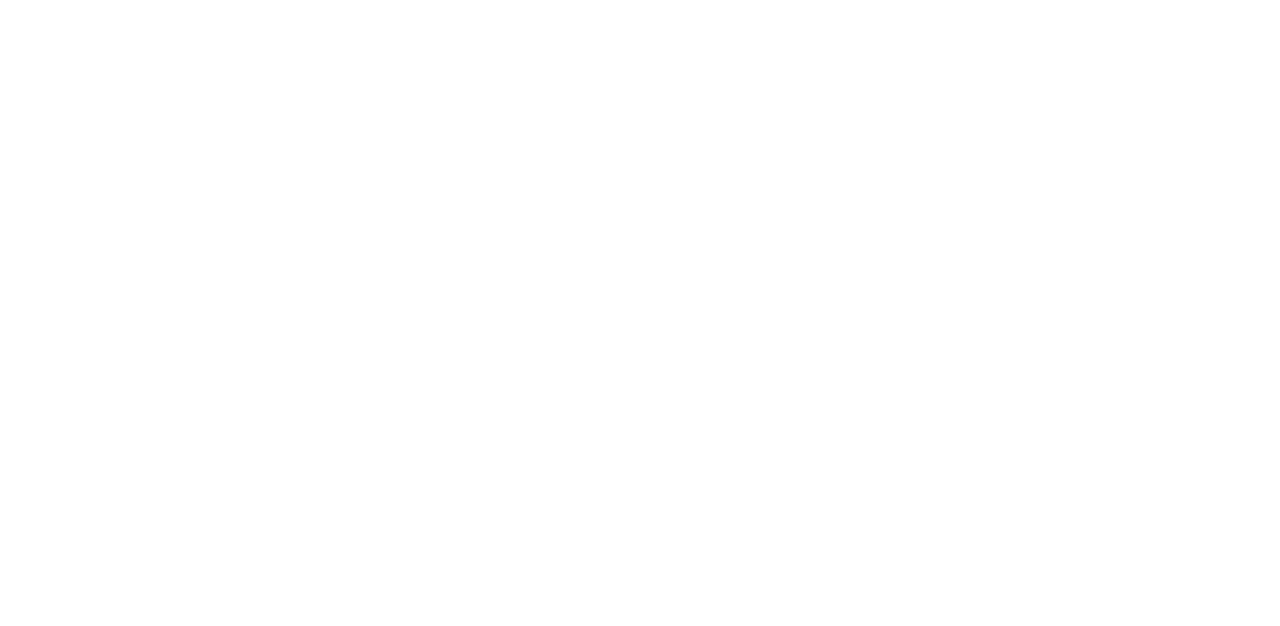
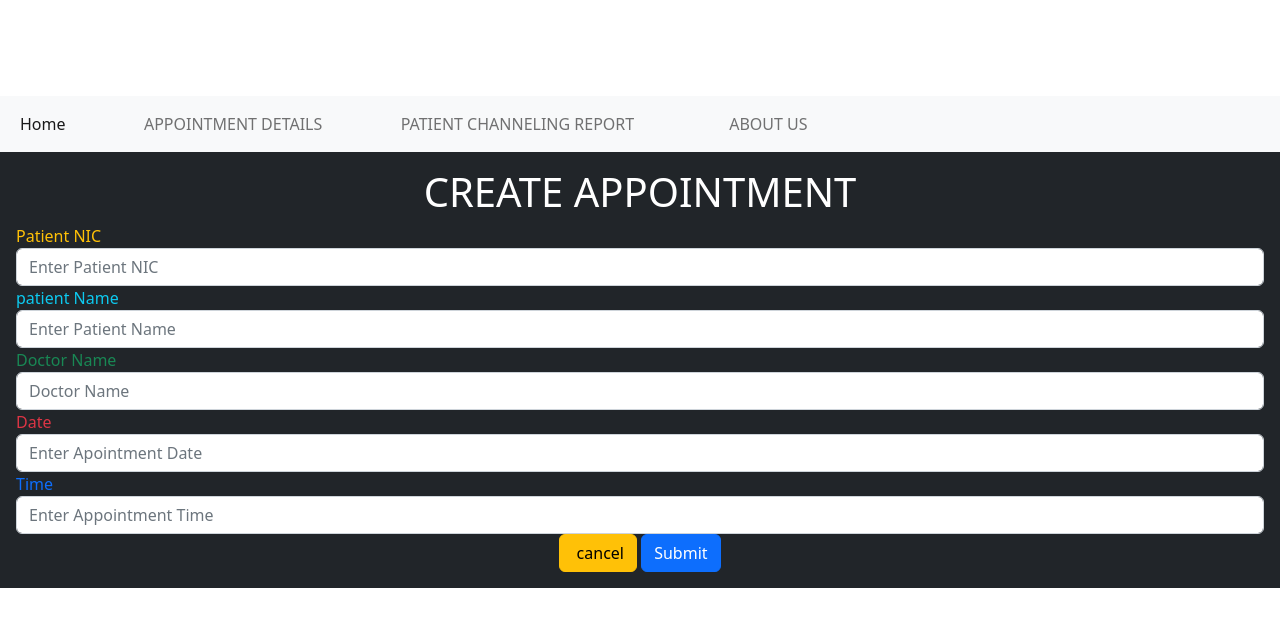
Before and after one commit to echoOIsuru/Y3S2-SPM-Front-End, a React (Create React App) app in the folder spm-front/: page /add in a window 1280 px wide. Before the commit this address had no page. Shown: the top 626 px of the page. Built offline with nearby package versions, Linux system fonts and the light colour scheme.

Commit message:
create appointment 1.1

```diff
--- a/spm-front/package.json
+++ b/spm-front/package.json
@@ -6,6 +6,7 @@
     "@testing-library/jest-dom": "^5.16.5",
     "@testing-library/react": "^13.3.0",
     "@testing-library/user-event": "^13.5.0",
+    "axios": "^0.27.2",
     "bootstrap": "^5.2.0",
     "react": "^18.2.0",
     "react-dom": "^18.2.0",
--- a/spm-front/src/App.js
+++ b/spm-front/src/App.js
@@ -1,12 +1,21 @@
-import { BrowserRouter } from 'react-router-dom';
+import { BrowserRouter,Routes,Route} from 'react-router-dom';
 import './App.css';
-import Navigation from './Navigation/Navigation';
+
+import CreateAppointment from './Pages/patient/createAppointment';
 
 function App() {
   return (
     <BrowserRouter>
-      <Navigation />
-    </BrowserRouter>
+
+
+           <Routes>
+
+                <Route path="/add" element={<CreateAppointment/>}/>
+
+          </Routes>
+
+
+</BrowserRouter>
   );
 }
 
--- /dev/null
+++ b/spm-front/src/Pages/patient/createAppointment.jsx
@@ -0,0 +1,143 @@
+import React, { useState } from "react";
+import axios from "axios"
+import { useNavigate, useParams } from 'react-router-dom'
+
+
+export default function CreateAppointment() {
+
+
+  const [patientNIC, setPatientNIC] = useState("");
+  const [patientName,setPatientName] = useState("");
+  const [doctorID, setDoctorID] = useState("");
+  const [date, setDate] = useState("");
+  const [time, setTime] = useState("");
+  const [status, setStatus] = useState("");
+
+  function sendData(e) {
+    e.preventDefault();
+    if (window.confirm('Do you whant create Appointment?')) {
+
+      const newAppointment = {
+
+        patientNIC,
+        patientName,
+        doctorID,
+        date,
+        time,
+        status:"pendding",
+
+      }
+      axios.post("//localhost:8090/api/v1/appointment/", newAppointment).then((res) => {
+        alert("APPOINTMENT Request SUCCESSFULL")
+      }).catch((err) => {
+        alert("err")
+      })
+    }
+  }
+
+  return (
+
+    <div>
+
+<br />   <br />
+    <br />   <br />
+<nav className="navbar navbar-expand-lg navbar-light bg-light">
+  <div className="container-fluid">
+
+    <button className="navbar-toggler" type="button" data-bs-toggle="collapse" data-bs-target="#navbarNav" aria-controls="navbarNav" aria-expanded="false" aria-label="Toggle navigation">
+      <span className="navbar-toggler-icon"></span>
+    </button>
+    <div className="collapse navbar-collapse" id="navbarNav">
+      <ul className="navbar-nav">
+        <li className="nav-item">
+          <a className="nav-link active" href="/">Home</a>
+        </li>  &nbsp;  &nbsp;  &nbsp;&nbsp;  &nbsp;  &nbsp;&nbsp;  &nbsp;  &nbsp;
+        <li className="nav-item">
+          <a className="nav-link"  href="">APPOINTMENT DETAILS</a>
+        </li>  &nbsp;  &nbsp;  &nbsp;&nbsp;  &nbsp;  &nbsp;&nbsp;  &nbsp;  &nbsp;
+        <li className="nav-item">
+          <a className="nav-link" href="">PATIENT CHANNELING REPORT</a>
+        </li>  &nbsp;  &nbsp;  &nbsp;  &nbsp;  &nbsp;  &nbsp;  &nbsp;  &nbsp;  &nbsp;  &nbsp;
+        <li className="nav-item">
+          <a className="nav-link" href="">ABOUT US</a>
+        </li>
+      </ul>
+    </div>
+  </div>
+</nav>
+    <div className="p-3 mb-2 bg-dark text-white">
+      <h1><center>CREATE APPOINTMENT</center></h1>
+      <form onSubmit={sendData}>
+
+
+      <div className="text-warning" >
+          <label for="name">Patient NIC</label>
+          <input type="text" className="form-control"  id="name" placeholder="Enter Patient NIC"
+            onChange={(e) => {
+
+              setPatientNIC(e.target.value);
+            }}required={true} />
+        </div>
+
+
+        <div className="text-info">
+          <label for="age">patient Name</label>
+
+          <input type="text" className="form-control" id="age" placeholder="Enter Patient Name"
+            onChange={(e) => {
+
+              setPatientName(e.target.value);
+            }}
+
+            required={true}/>
+        </div>
+
+        <div className="text-success">
+
+          <label for="nic">Doctor Name</label>
+          <input type="text" className="form-control" id="nic" placeholder="Doctor Name"
+            onChange={(e) => {
+              setDoctorID(e.target.value);
+            }} required={true}/>
+
+        </div>
+
+
+        <div className="text-danger">
+          <label for="gender">Date</label>
+          <input type="text" className="form-control" id="gender" placeholder="Enter Apointment Date"
+            onChange={(e) => {
+              setDate(e.target.value);
+            }} required={true}/>
+
+        </div>
+
+        <div className="text-primary">
+          <label for="email">Time</label>
+          <input type="text" className="form-control" id="email" placeholder="Enter Appointment Time"
+            onChange={(e) => {
+              setTime(e.target.value);
+            }} required={true} />
+
+        </div>
+
+
+
+
+
+       <center>
+        <a className="btn btn-warning" href={"/home"}>
+                <i className="fas fa-edit"></i>&nbsp;cancel
+       </a>
+       &nbsp;
+       <button type="submit" className="btn btn-primary">Submit</button>
+
+       </center>
+      </form>
+
+    </div>
+
+    </div>
+  )
+
+}
```
